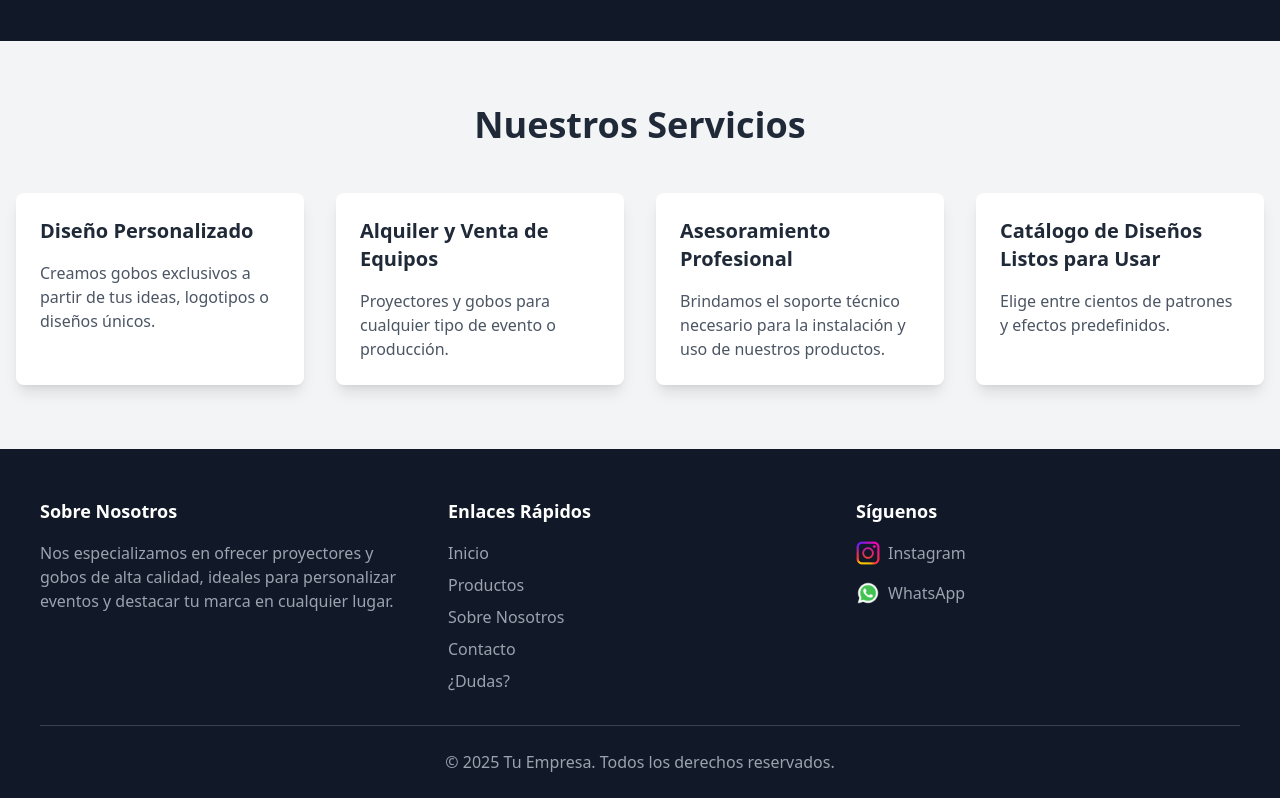
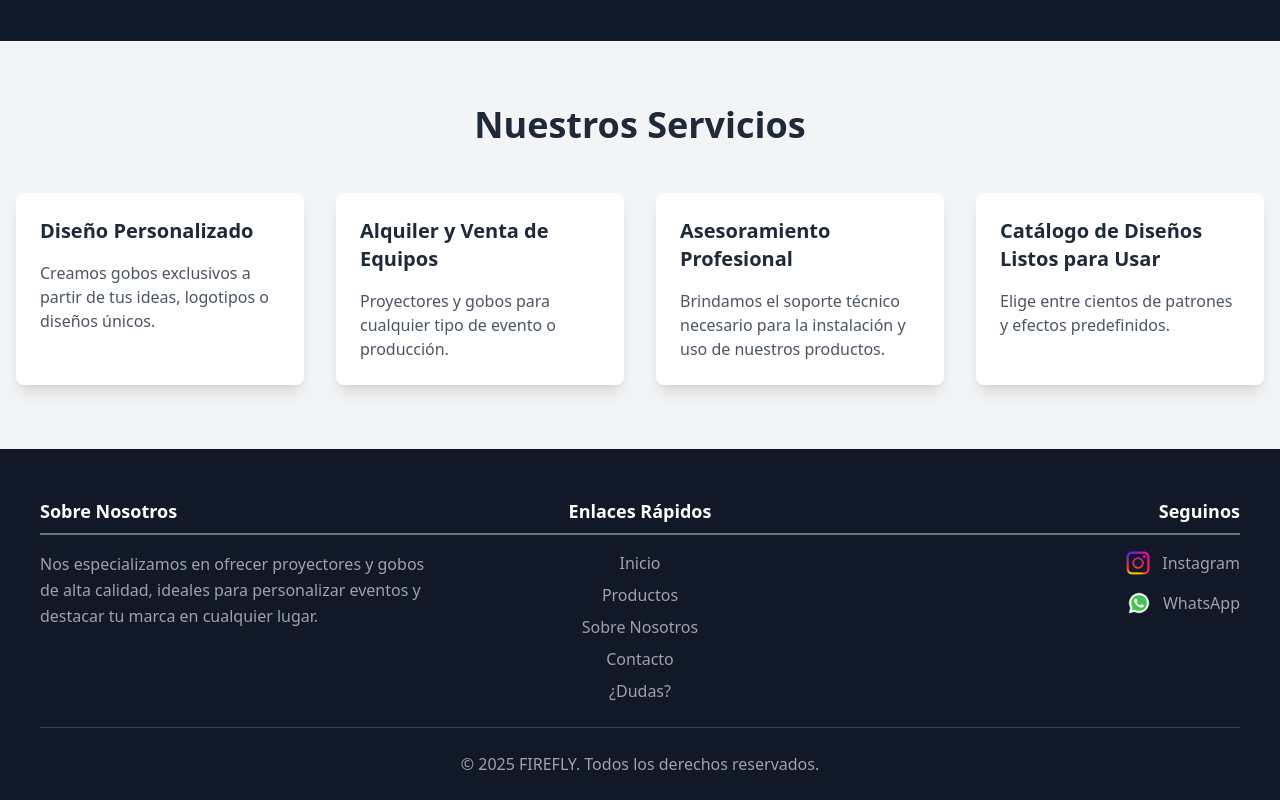
Before and after one commit to ibrian91/firefly, a React (Vite) app: page / in a window 1280 px wide. Shown: the part 2429-3229 px from the top of the page. Built offline with nearby package versions, Linux system fonts and the light colour scheme.

Commit message:
HOME TERMINADO

```diff
--- a/src/pages/Footer.jsx
+++ b/src/pages/Footer.jsx
@@ -7,59 +7,45 @@ const Footer = () => {
   return (
     <footer className="bg-gray-900 text-white py-6">
       <div className="container mx-auto px-4 md:px-10">
-        <div className="grid grid-cols-1 md:grid-cols-3 gap-6">
+        {/* Contenedor principal con flex y espaciado */}
+        <div className="flex flex-col md:flex-row justify-center md:justify-between items-stretch space-y-8 md:space-y-0">
           {/* Columna 1: Descripción */}
-          <div>
-            <h4 className="text-lg font-bold mb-4">Sobre Nosotros</h4>
-            <p className="text-gray-400">
+          <div className="flex-1 text-center md:text-left flex flex-col">
+            <h4 className="text-lg font-bold mb-2">Sobre Nosotros</h4>
+            <div className="border-b-2 border-gray-500 mb-4"></div> {/* Línea continua debajo del título */}
+            <p className="text-gray-400 leading-relaxed">
               Nos especializamos en ofrecer proyectores y gobos de alta calidad,
-              ideales para personalizar eventos y destacar tu marca en cualquier
-              lugar.
+              ideales para personalizar eventos y destacar tu marca en cualquier lugar.
             </p>
           </div>
 
           {/* Columna 2: Enlaces rápidos */}
-          <div>
-            <h4 className="text-lg font-bold mb-4">Enlaces Rápidos</h4>
-            <ul>
-              <li className="mb-2">
+          <div className="flex-1 text-center flex flex-col justify-between">
+            <h4 className="text-lg font-bold mb-2">Enlaces Rápidos</h4>
+            <div className="border-b-2 border-gray-500 mb-4"></div> {/* Línea continua debajo del título */}
+            <ul className="space-y-2">
+              <li>
                 <ScrollLink to="/" className="text-gray-400 hover:text-white">
                   Inicio
                 </ScrollLink>
               </li>
-
-              <li className="mb-2">
-                <ScrollLink
-                  to="/products"
-                  className="text-gray-400 hover:text-white"
-                >
+              <li>
+                <ScrollLink to="/products" className="text-gray-400 hover:text-white">
                   Productos
                 </ScrollLink>
               </li>
-
-              <li className="mb-2">
-                <ScrollLink
-                  to="/about"
-                  className="text-gray-400 hover:text-white"
-                >
+              <li>
+                <ScrollLink to="/about" className="text-gray-400 hover:text-white">
                   Sobre Nosotros
                 </ScrollLink>
               </li>
-
-              <li className="mb-2">
-                <ScrollLink
-                  to="/contact"
-                  className="text-gray-400 hover:text-white"
-                >
+              <li>
+                <ScrollLink to="/contact" className="text-gray-400 hover:text-white">
                   Contacto
                 </ScrollLink>
               </li>
-
-              <li className="mb-2">
-                <ScrollLink
-                  to="/faq"
-                  className="text-gray-400 hover:text-white"
-                >
+              <li>
+                <ScrollLink to="/faq" className="text-gray-400 hover:text-white">
                   ¿Dudas?
                 </ScrollLink>
               </li>
@@ -67,16 +53,13 @@ const Footer = () => {
           </div>
 
           {/* Columna 3: Redes sociales */}
-          <div>
-            <h4 className="text-lg font-bold mb-4">Síguenos</h4>
+          <div className="flex-1 text-center md:text-right flex flex-col">
+            <h4 className="text-lg font-bold mb-2">Seguinos</h4>
+            <div className="border-b-2 border-gray-500 mb-4"></div> {/* Línea continua debajo del título */}
             <div className="space-y-4">
               {/* Instagram */}
-              <div className="flex items-center space-x-2">
-                <img
-                  src={icon_Instagram}
-                  alt="Instagram"
-                  className="w-6 h-6"
-                />
+              <div className="flex justify-center md:justify-end items-center space-x-3">
+                <img src={icon_Instagram} alt="Instagram" className="w-6 h-6" />
                 <a
                   href="https://www.instagram.com/firefly.proyecciones/"
                   target="_blank"
@@ -88,14 +71,10 @@ const Footer = () => {
               </div>
 
               {/* WhatsApp */}
-              <div className="flex items-center space-x-2">
-                <img
-                  src={icon_WhatsApp}
-                  alt="WhatsApp"
-                  className="w-6 h-6"
-                />
+              <div className="flex justify-center md:justify-end items-center space-x-3">
+                <img src={icon_WhatsApp} alt="WhatsApp" className="w-6 h-6" />
                 <a
-                  href="https://wa.me/123456789" // Reemplaza con el enlace de WhatsApp correcto.
+                  href="https://wa.me/123456789"
                   target="_blank"
                   rel="noopener noreferrer"
                   className="text-gray-400 hover:text-white"
@@ -110,8 +89,7 @@ const Footer = () => {
         <hr className="my-6 border-gray-700" />
 
         <div className="text-center text-gray-400">
-          © {new Date().getFullYear()} Tu Empresa. Todos los derechos
-          reservados.
+          © {new Date().getFullYear()} FIREFLY. Todos los derechos reservados.
         </div>
       </div>
     </footer>
```
